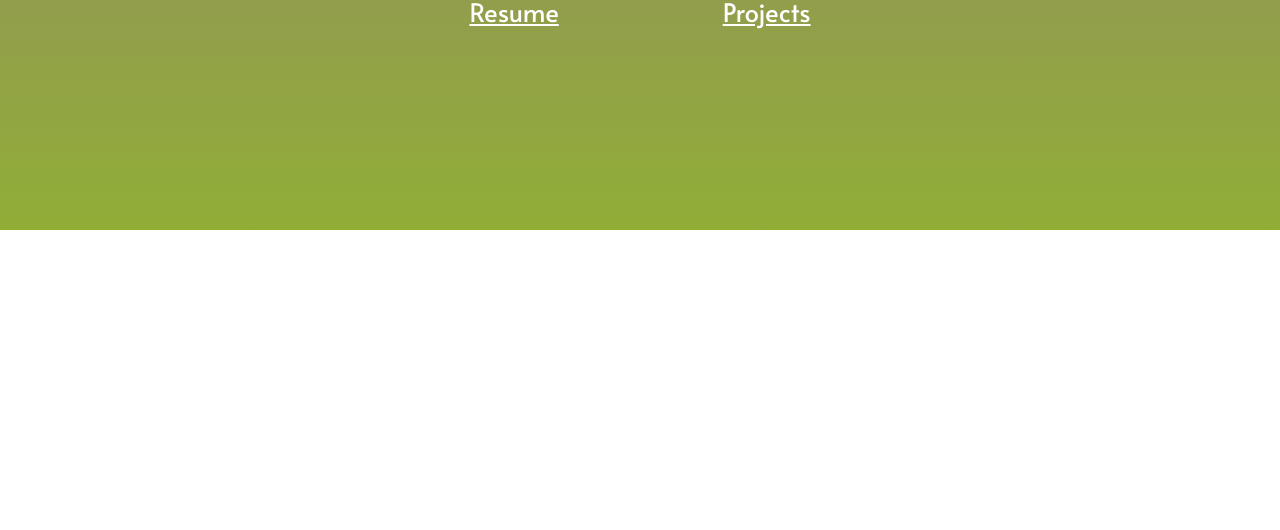
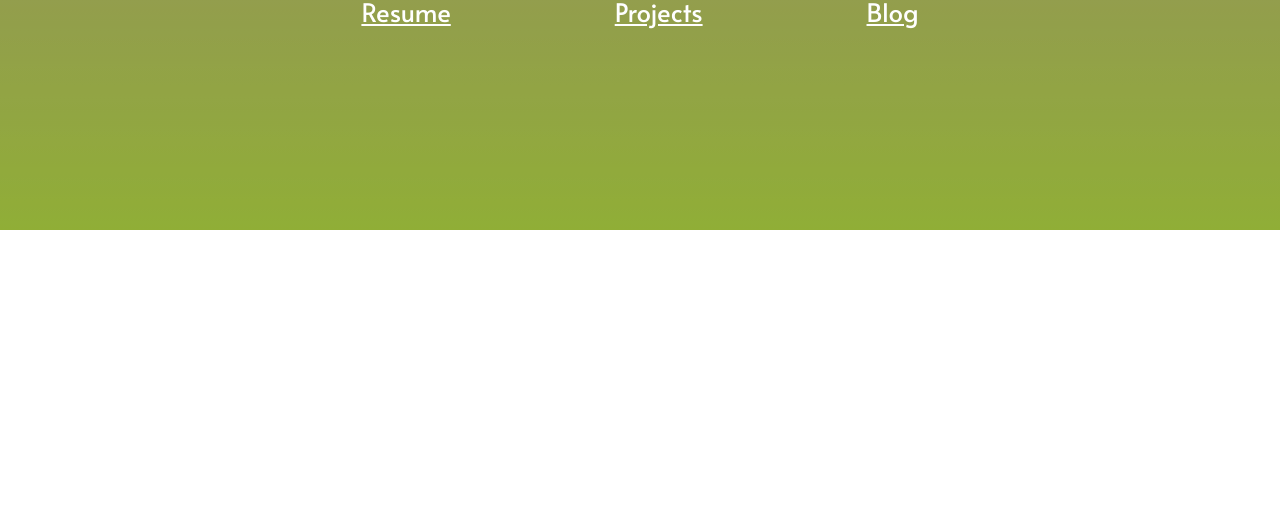
Before and after one commit to BradleyLund/bradleylund.github.io, a plain HTML site: page index.html in a window 1280 px wide. Shown: the part 570-1100 px from the top of the page. Drawn offline with nearby package versions, Linux system fonts and the light colour scheme.

Commit message:
add blog link

```diff
--- a/index.html
+++ b/index.html
@@ -31,6 +31,7 @@
                         <div id="links">
                             <a href="./src/Bradley_Lund.pdf">Resume</a>
                             <a href="./projects.html">Projects</a>
+                            <a href="https://bradleylund.github.io/blog/">Blog</a>
                         </div>
 
 
```
